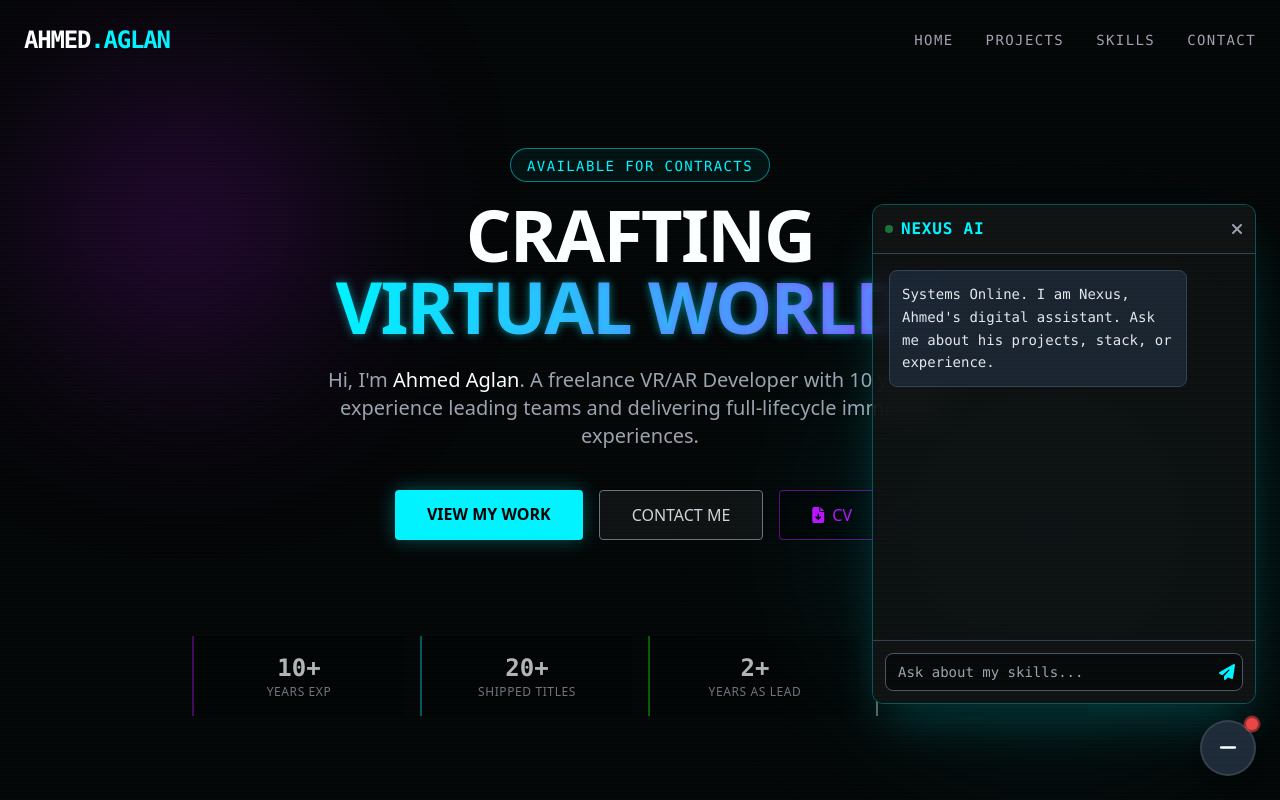
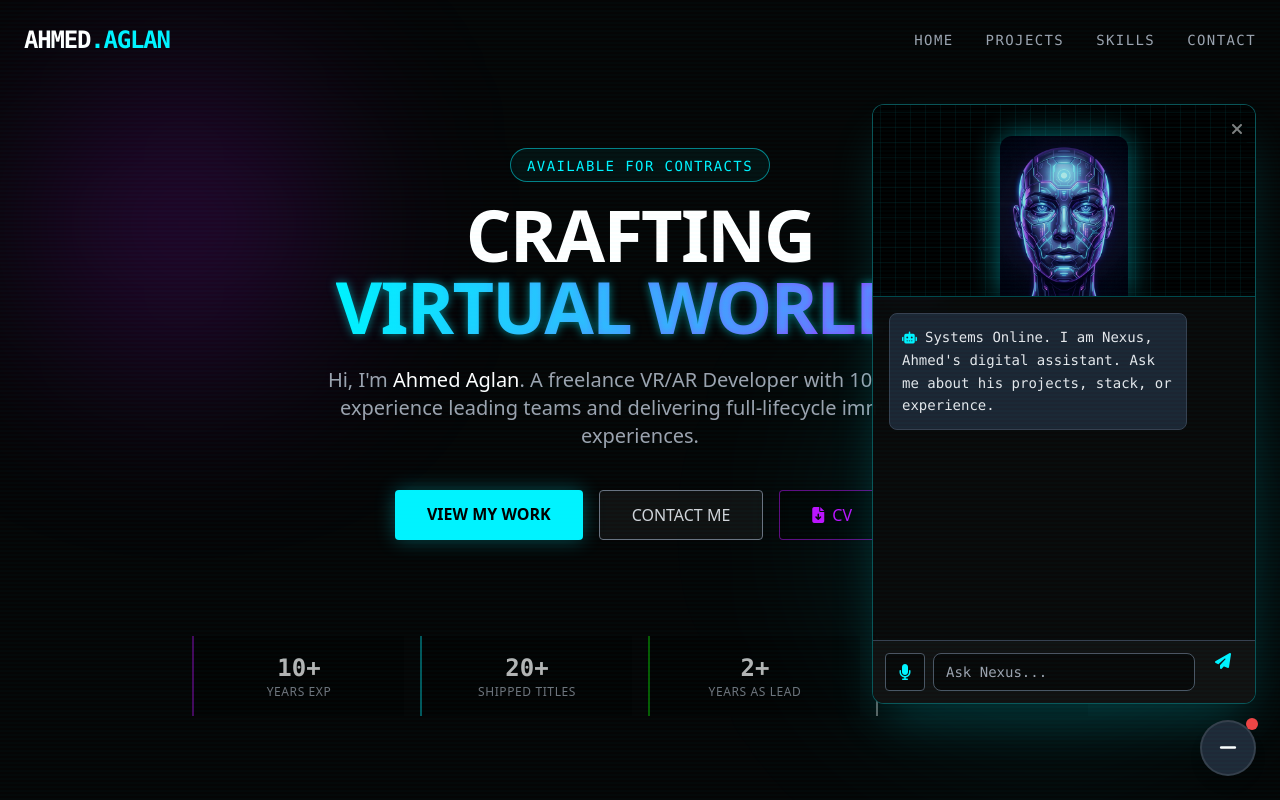
Before and after one commit to AhmedAglan993/Portfolio, a React (Vite) app: page / in a window 1280 px wide. Both pictures are taken after a click on the button 1228 px from the left and 748 px from the top of the page. Shown: the top 800 px of the page. Built offline with nearby package versions, Linux system fonts and the light colour scheme.

Commit message:
ai avatar

```diff
--- a/components/AIChatBot.tsx
+++ b/components/AIChatBot.tsx
@@ -9,9 +9,19 @@ const AIChatBot: React.FC = () => {
   ]);
   const [input, setInput] = useState('');
   const [loading, setLoading] = useState(false);
+  const [isListening, setIsListening] = useState(false);
+  const [isSpeaking, setIsSpeaking] = useState(false);
+
   const messagesEndRef = useRef<HTMLDivElement>(null);
+  const recognitionRef = useRef<any>(null); // Using any because SpeechRecognition types are tricky in React 18
 
-  const toggleChat = () => setIsOpen(!isOpen);
+  const toggleChat = () => {
+    setIsOpen(!isOpen);
+    if (isSpeaking) {
+      window.speechSynthesis.cancel();
+      setIsSpeaking(false);
+    }
+  };
 
   const scrollToBottom = () => {
     messagesEndRef.current?.scrollIntoView({ behavior: 'smooth' });
@@ -21,14 +31,73 @@ const AIChatBot: React.FC = () => {
     scrollToBottom();
   }, [messages, isOpen]);
 
-  const handleSend = async (e?: React.FormEvent) => {
+  // Initialize Speech Recognition
+  useEffect(() => {
+    if ('webkitSpeechRecognition' in window || 'SpeechRecognition' in window) {
+      const SpeechRecognition = (window as any).SpeechRecognition || (window as any).webkitSpeechRecognition;
+      recognitionRef.current = new SpeechRecognition();
+      recognitionRef.current.continuous = false;
+      recognitionRef.current.interimResults = false;
+      recognitionRef.current.lang = 'en-US';
+
+      recognitionRef.current.onresult = (event: any) => {
+        const transcript = event.results[0][0].transcript;
+        setInput(transcript);
+        handleSend(null, transcript); // Auto-send when voice is detected
+      };
+
+      recognitionRef.current.onend = () => {
+        setIsListening(false);
+      };
+    }
+  }, []);
+
+  const speak = (text: string) => {
+    if (!('speechSynthesis' in window)) return;
+
+    // Stop any current speech
+    window.speechSynthesis.cancel();
+
+    const utterance = new SpeechSynthesisUtterance(text);
+    // Try to find a good "tech" voice (usually Google US English or Microsoft Mark)
+    const voices = window.speechSynthesis.getVoices();
+    const techVoice = voices.find(v => v.name.includes('Google US English')) || voices.find(v => v.name.includes('Microsoft Mark')) || voices[0];
+
+    if (techVoice) utterance.voice = techVoice;
+    utterance.pitch = 1; // Slightly lower for AI feel? Maybe 0.9. Default is 1.
+    utterance.rate = 1.1; // Slightly faster
+
+    utterance.onstart = () => setIsSpeaking(true);
+    utterance.onend = () => setIsSpeaking(false);
+
+    window.speechSynthesis.speak(utterance);
+  };
+
+  const toggleListening = () => {
+    if (isListening) {
+      recognitionRef.current?.stop();
+      setIsListening(false);
+    } else {
+      // Stop speaking if listening starts
+      if (isSpeaking) {
+        window.speechSynthesis.cancel();
+        setIsSpeaking(false);
+      }
+      recognitionRef.current?.start();
+      setIsListening(true);
+    }
+  };
+
+  const handleSend = async (e?: React.FormEvent | null, textOverride?: string) => {
     if (e) e.preventDefault();
-    if (!input.trim() || loading) return;
+    const textToSend = textOverride || input;
+
+    if (!textToSend.trim() || loading) return;
 
     const userMsg: ChatMessage = {
       id: Date.now().toString(),
       role: 'user',
-      text: input
+      text: textToSend
     };
 
     setMessages(prev => [...prev, userMsg]);
@@ -50,6 +119,7 @@ const AIChatBot: React.FC = () => {
         text: responseText
       };
       setMessages(prev => [...prev, botMsg]);
+      speak(responseText); // Auto-speak response
     } catch (error) {
       const errorMsg: ChatMessage = {
         id: (Date.now() + 1).toString(),
@@ -57,29 +127,79 @@ const AIChatBot: React.FC = () => {
         text: "Error connecting to neural network."
       };
       setMessages(prev => [...prev, errorMsg]);
+      speak("Error connecting to neural network.");
     } finally {
       setLoading(false);
     }
   };
 
+  // Add custom styles for the lip-sync animation
+  const styles = `
+    @keyframes talk {
+      0% { transform: scaleY(0.1); }
+      20% { transform: scaleY(1); }
+      40% { transform: scaleY(0.4); }
+      60% { transform: scaleY(0.8); }
+      80% { transform: scaleY(0.2); }
+      100% { transform: scaleY(0.1); }
+    }
+    .speaking-mouth {
+      animation: talk 0.3s infinite ease-in-out;
+    }
+    @keyframes scan {
+      0% { top: 0%; }
+      100% { top: 100%; }
+    }
+  `;
+
   return (
     <div className="fixed bottom-6 right-6 z-50 flex flex-col items-end">
+      <style>{styles}</style>
       {/* Chat Window */}
       {isOpen && (
-        <div className="glass-panel w-80 md:w-96 h-[500px] mb-4 rounded-xl flex flex-col overflow-hidden shadow-2xl shadow-neon-blue/20 border-neon-blue/30 border">
-          {/* Header */}
-          <div className="bg-neon-panel p-3 border-b border-gray-700 flex justify-between items-center">
-            <div className="flex items-center gap-2">
-              <div className="w-2 h-2 rounded-full bg-green-500 animate-pulse"></div>
-              <span className="font-mono text-neon-blue font-bold tracking-wider">NEXUS AI</span>
+        <div className="glass-panel w-80 md:w-96 h-[600px] mb-4 rounded-xl flex flex-col overflow-hidden shadow-2xl shadow-neon-blue/20 border-neon-blue/30 border">
+
+          {/* Avatar Hologram Header */}
+          <div className="relative h-48 bg-black border-b border-neon-blue/30 overflow-hidden shrink-0">
+            {/* Background Grid */}
+            <div className="absolute inset-0 opacity-20" style={{ backgroundImage: 'linear-gradient(0deg, transparent 24%, rgba(0, 243, 255, .3) 25%, rgba(0, 243, 255, .3) 26%, transparent 27%, transparent 74%, rgba(0, 243, 255, .3) 75%, rgba(0, 243, 255, .3) 76%, transparent 77%, transparent), linear-gradient(90deg, transparent 24%, rgba(0, 243, 255, .3) 25%, rgba(0, 243, 255, .3) 26%, transparent 27%, transparent 74%, rgba(0, 243, 255, .3) 75%, rgba(0, 243, 255, .3) 76%, transparent 77%, transparent)', backgroundSize: '30px 30px' }}></div>
+
+            {/* Avatar Image */}
+            <div className="absolute inset-x-0 bottom-0 top-4 flex justify-center items-end">
+              <div className="relative w-32 h-40">
+                <img src="/avatars/nexus.png" alt="Nexus Avatar" className="w-full h-full object-cover rounded-t-xl opacity-90 drop-shadow-[0_0_15px_rgba(0,243,255,0.5)]" />
+
+                {/* Digital Mouth Overlay */}
+                {isSpeaking && (
+                  <div className="absolute bottom-10 left-1/2 -translate-x-1/2 w-10 h-6 flex items-center justify-center gap-1">
+                    <div className="w-1 bg-neon-blue/80 speaking-mouth rounded-full" style={{ animationDelay: '0s' }}></div>
+                    <div className="w-1 bg-neon-blue/80 speaking-mouth rounded-full" style={{ animationDelay: '0.1s' }}></div>
+                    <div className="w-1 bg-neon-blue/80 speaking-mouth rounded-full" style={{ animationDelay: '0.2s' }}></div>
+                    <div className="w-1 bg-neon-blue/80 speaking-mouth rounded-full" style={{ animationDelay: '0.1s' }}></div>
+                    <div className="w-1 bg-neon-blue/80 speaking-mouth rounded-full" style={{ animationDelay: '0s' }}></div>
+                  </div>
+                )}
+
+                {/* Scanline Effect */}
+                <div className="absolute inset-0 bg-gradient-to-b from-transparent via-white/5 to-transparent h-2 w-full animate-[scan_2s_linear_infinite] opacity-30 pointer-events-none"></div>
+              </div>
             </div>
-            <button onClick={toggleChat} className="text-gray-400 hover:text-white transition-colors">
-              <i className="fa-solid fa-xmark"></i>
-            </button>
+
+            {/* Header Controls Overlay */}
+            <div className="absolute top-2 right-2 flex gap-2 z-10">
+              {isSpeaking && (
+                <button onClick={() => { window.speechSynthesis.cancel(); setIsSpeaking(false); }} className="bg-black/50 p-1 rounded hover:bg-red-500/20 text-white/50 hover:text-white transition-colors">
+                  <i className="fa-solid fa-volume-xmark"></i>
+                </button>
+              )}
+              <button onClick={toggleChat} className="bg-black/50 p-1 rounded hover:bg-white/10 text-white/50 hover:text-white transition-colors">
+                <i className="fa-solid fa-xmark"></i>
+              </button>
+            </div>
           </div>
 
           {/* Messages */}
-          <div className="flex-1 overflow-y-auto p-4 space-y-4">
+          <div className="flex-1 overflow-y-auto p-4 space-y-4 bg-black/40 backdrop-blur-sm">
             {messages.map((msg) => (
               <div
                 key={msg.id}
@@ -88,9 +208,11 @@ const AIChatBot: React.FC = () => {
                 <div
                   className={`max-w-[85%] rounded-lg p-3 text-sm font-mono leading-relaxed ${msg.role === 'user'
                       ? 'bg-neon-blue/20 text-white border border-neon-blue/30'
-                      : 'bg-gray-800/80 text-gray-200 border border-gray-700'
+                      : 'bg-gray-800/90 text-gray-200 border border-gray-700'
                     }`}
                 >
+                  {/* Bot Icon for model messages */}
+                  {msg.role === 'model' && <i className="fa-solid fa-robot mr-2 text-neon-blue text-xs"></i>}
                   {msg.text}
                 </div>
               </div>
@@ -98,7 +220,7 @@ const AIChatBot: React.FC = () => {
             {loading && (
               <div className="flex justify-start">
                 <div className="bg-gray-800/80 text-neon-blue text-xs p-2 rounded animate-pulse font-mono border border-gray-700">
-                  Thinking...
+                  <i className="fa-solid fa-microchip mr-2 animate-spin"></i> Processing...
                 </div>
               </div>
             )}
@@ -106,19 +228,30 @@ const AIChatBot: React.FC = () => {
           </div>
 
           {/* Input */}
-          <form onSubmit={handleSend} className="p-3 bg-neon-panel border-t border-gray-700">
-            <div className="relative">
+          <form onSubmit={(e) => handleSend(e)} className="p-3 bg-neon-panel border-t border-gray-700">
+            <div className="relative flex gap-2">
+              <button
+                type="button"
+                onClick={toggleListening}
+                className={`w-10 flex items-center justify-center rounded border transition-all ${isListening
+                    ? 'bg-red-500/20 border-red-500 text-red-500 animate-pulse'
+                    : 'bg-black/50 border-gray-600 text-neon-blue hover:border-neon-blue'
+                  }`}
+              >
+                <i className={`fa-solid ${isListening ? 'fa-microphone-lines' : 'fa-microphone'}`}></i>
+              </button>
+
               <input
                 type="text"
                 value={input}
                 onChange={(e) => setInput(e.target.value)}
-                placeholder="Ask about my skills..."
-                className="w-full bg-black/50 border border-gray-600 rounded-lg pl-3 pr-10 py-2 text-sm text-white focus:outline-none focus:border-neon-blue transition-colors font-mono"
+                placeholder={isListening ? "Listening..." : "Ask Nexus..."}
+                className="flex-1 bg-black/50 border border-gray-600 rounded-lg px-3 py-2 text-sm text-white focus:outline-none focus:border-neon-blue transition-colors font-mono"
               />
               <button
                 type="submit"
                 disabled={loading}
-                className="absolute right-2 top-1/2 -translate-y-1/2 text-neon-blue hover:text-white transition-colors disabled:opacity-50"
+                className="w-10 h-full flex items-center justify-center text-neon-blue hover:text-white transition-colors disabled:opacity-50"
               >
                 <i className="fa-solid fa-paper-plane"></i>
               </button>
@@ -133,9 +266,12 @@ const AIChatBot: React.FC = () => {
         className={`${isOpen ? 'bg-gray-800' : 'bg-neon-blue'
           } text-white w-14 h-14 rounded-full shadow-lg hover:scale-110 transition-all duration-300 flex items-center justify-center group relative border-2 border-white/10`}
       >
-        <span className="absolute -top-1 -right-1 w-3 h-3 bg-red-500 rounded-full animate-ping"></span>
+        {/* Notification Dot */}
+        {!isOpen && (
+          <span className="absolute -top-1 -right-1 w-3 h-3 bg-red-500 rounded-full animate-ping"></span>
+        )}
         <span className="absolute -top-1 -right-1 w-3 h-3 bg-red-500 rounded-full"></span>
-        <i className={`fa-solid ${isOpen ? 'fa-minus' : 'fa-robot'} text-xl ${isOpen ? 'text-white' : 'text-black'}`}></i>
+        <i className={`fa-solid ${isOpen ? 'fa-minus' : 'fa-headset'} text-xl ${isOpen ? 'text-white' : 'text-black'}`}></i>
       </button>
     </div>
   );
```
Also changed, not shown: public/avatars/nexus.png (added), 1 other file (tests, documents, lock files or other folders).
